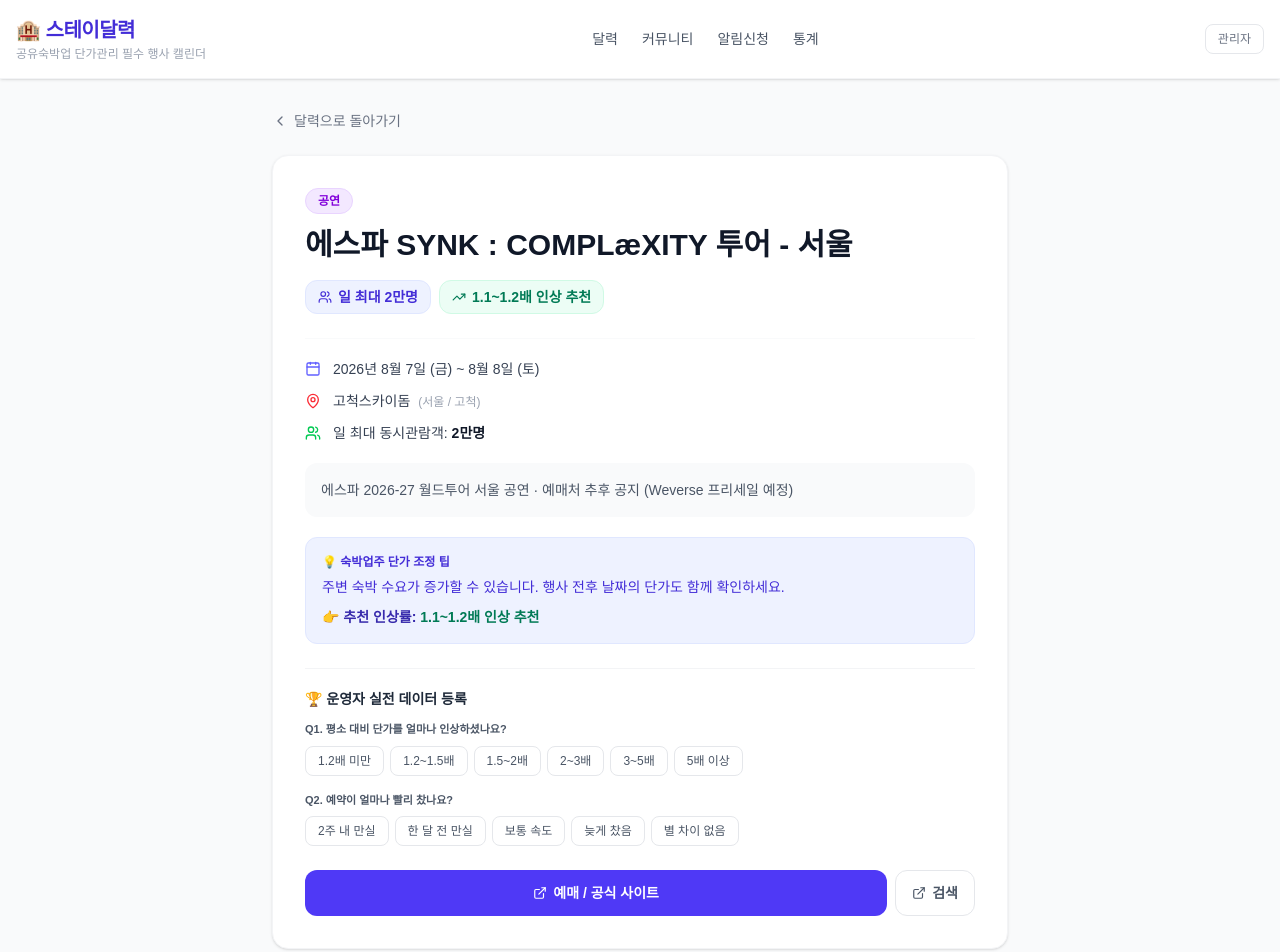
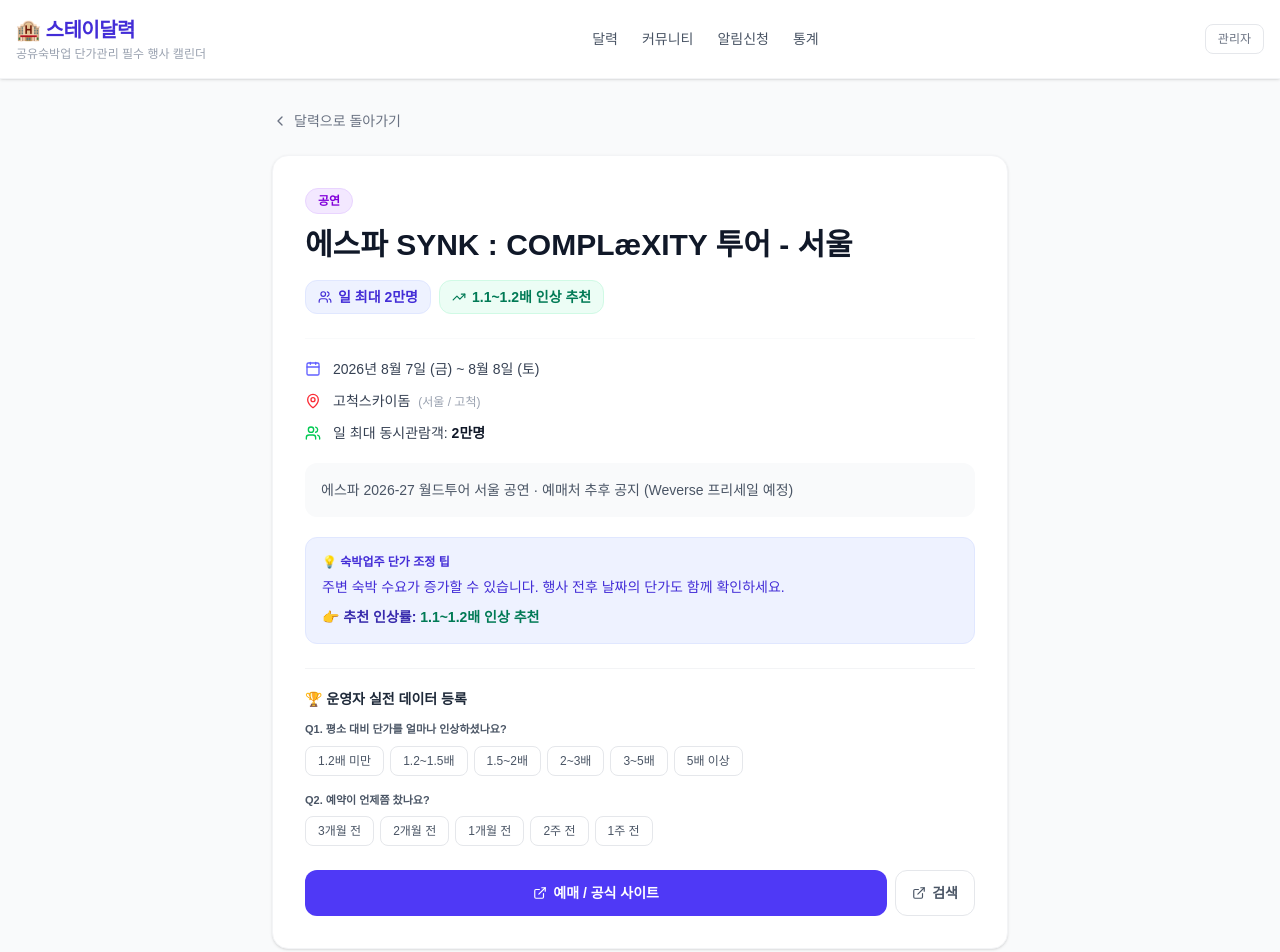
Before and after one commit to yunseon0308-gif/stay-calendar, a Next.js app: page /event/aespa-synk-complexity-seoul-2026 in a window 1280 px wide. Shown: the top 952 px of the page. Built offline with nearby package versions, Linux system fonts and the light colour scheme.

Commit message:
refactor: Q2 예약 속도 → 예약 시점 (3개월전~1주전)
Co-Authored-By: Claude Sonnet 4.6 <noreply@anthropic.com>

```diff
--- a/src/app/api/survey/route.ts
+++ b/src/app/api/survey/route.ts
@@ -19,16 +19,16 @@ const SEED_EVENT_ID = SAMPLE_EVENTS
   .sort((a, b) => a.date_start.localeCompare(b.date_start))[0]?.id ?? '';
 
 const SEED: { priceRange: string; occupancy: string }[] = [
-  { priceRange: '1.5-2',    occupancy: 'super-fast' },
-  { priceRange: '2-3',      occupancy: 'super-fast' },
-  { priceRange: '1.5-2',    occupancy: 'fast' },
-  { priceRange: '1.2-1.5',  occupancy: 'fast' },
-  { priceRange: '2-3',      occupancy: 'normal' },
-  { priceRange: '1.5-2',    occupancy: 'super-fast' },
-  { priceRange: '3-5',      occupancy: 'super-fast' },
-  { priceRange: '1.2-1.5',  occupancy: 'fast' },
-  { priceRange: 'under1.2', occupancy: 'normal' },
-  { priceRange: '2-3',      occupancy: 'super-fast' },
+  { priceRange: '1.5-2',    occupancy: '2m' },
+  { priceRange: '2-3',      occupancy: '3m' },
+  { priceRange: '1.5-2',    occupancy: '1m' },
+  { priceRange: '1.2-1.5',  occupancy: '1m' },
+  { priceRange: '2-3',      occupancy: '2m' },
+  { priceRange: '1.5-2',    occupancy: '2w' },
+  { priceRange: '3-5',      occupancy: '3m' },
+  { priceRange: '1.2-1.5',  occupancy: '2m' },
+  { priceRange: 'under1.2', occupancy: '1w' },
+  { priceRange: '2-3',      occupancy: '2m' },
 ];
 
 function seedFor(eventId: string): SurveyEntry[] {
--- a/src/components/EventStatsClient.tsx
+++ b/src/components/EventStatsClient.tsx
@@ -18,12 +18,17 @@ const PRICE_LABELS: Record<string, string> = {
 };
 
 const OCCUPANCY_LABELS: Record<string, string> = {
+  '3m':         '3개월 전',
+  '2m':         '2개월 전',
+  '1m':         '1개월 전',
+  '2w':         '2주 전',
+  '1w':         '1주 전',
+  // 구버전 호환
   'super-fast': '2주 내 만실',
   'fast':       '한 달 전 만실',
   'normal':     '보통 속도',
   'slow':       '늦게 찼음',
   'no-effect':  '별 차이 없음',
-  // 구버전 호환
   'full':       '거의 만실',
   'high':       '예약 많음',
   'increased':  '평소보다 증가',
@@ -32,7 +37,7 @@ const OCCUPANCY_LABELS: Record<string, string> = {
 };
 
 const PRICE_ORDER     = ['under1.2','1.2-1.5','1.5-2','2-3','3-5','over5'];
-const OCCUPANCY_ORDER = ['super-fast','fast','normal','slow','no-effect'];
+const OCCUPANCY_ORDER = ['3m','2m','1m','2w','1w'];
 
 type Stats = {
   total: number;
--- a/src/components/EventSurvey.tsx
+++ b/src/components/EventSurvey.tsx
@@ -13,11 +13,11 @@ const PRICE_OPTIONS = [
 ];
 
 const SPEED_OPTIONS = [
-  { key: 'super-fast', label: '2주 내 만실' },
-  { key: 'fast',       label: '한 달 전 만실' },
-  { key: 'normal',     label: '보통 속도' },
-  { key: 'slow',       label: '늦게 찼음' },
-  { key: 'no-effect',  label: '별 차이 없음' },
+  { key: '3m', label: '3개월 전' },
+  { key: '2m', label: '2개월 전' },
+  { key: '1m', label: '1개월 전' },
+  { key: '2w', label: '2주 전' },
+  { key: '1w', label: '1주 전' },
 ];
 
 interface Props {
@@ -80,7 +80,7 @@ export default function EventSurvey({ eventId, eventSlug, onStats }: Props) {
       {/* Q2 예약 속도 */}
       <div className="mb-4">
         <p className="text-[11px] font-semibold text-gray-600 mb-2">
-          Q2. 예약이 얼마나 빨리 찼나요?
+          Q2. 예약이 언제쯤 찼나요?
         </p>
         <div className="flex flex-wrap gap-1.5">
           {SPEED_OPTIONS.map(({ key, label }) => (
--- a/src/components/SurveyEventList.tsx
+++ b/src/components/SurveyEventList.tsx
@@ -15,11 +15,11 @@ const PRICE_LABELS: Record<string, string> = {
 };
 
 const SPEED_LABELS: Record<string, string> = {
-  'super-fast': '2주 내 만실',
-  'fast':       '한 달 전 만실',
-  'normal':     '보통 속도',
-  'slow':       '늦게 찼음',
-  'no-effect':  '별 차이 없음',
+  '3m': '3개월 전',
+  '2m': '2개월 전',
+  '1m': '1개월 전',
+  '2w': '2주 전',
+  '1w': '1주 전',
 };
 
 type SurveyStats = {
```
